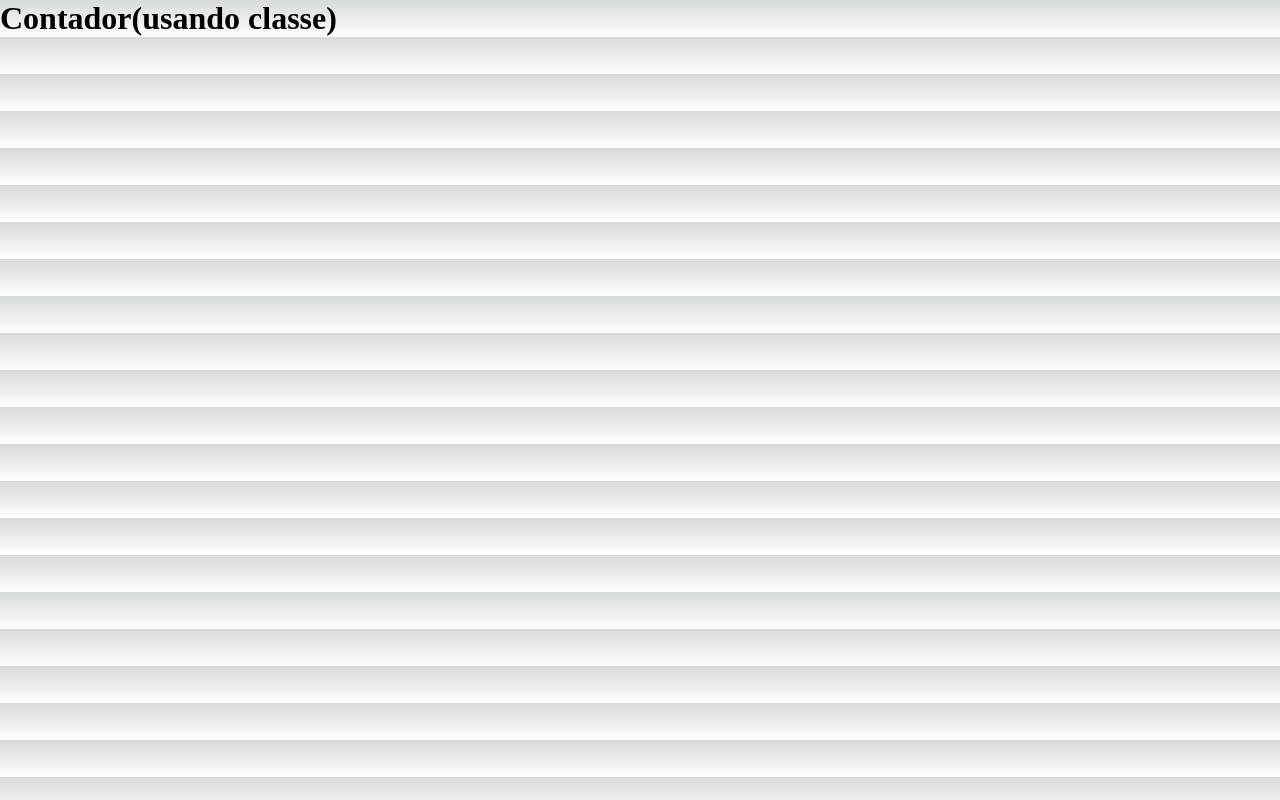
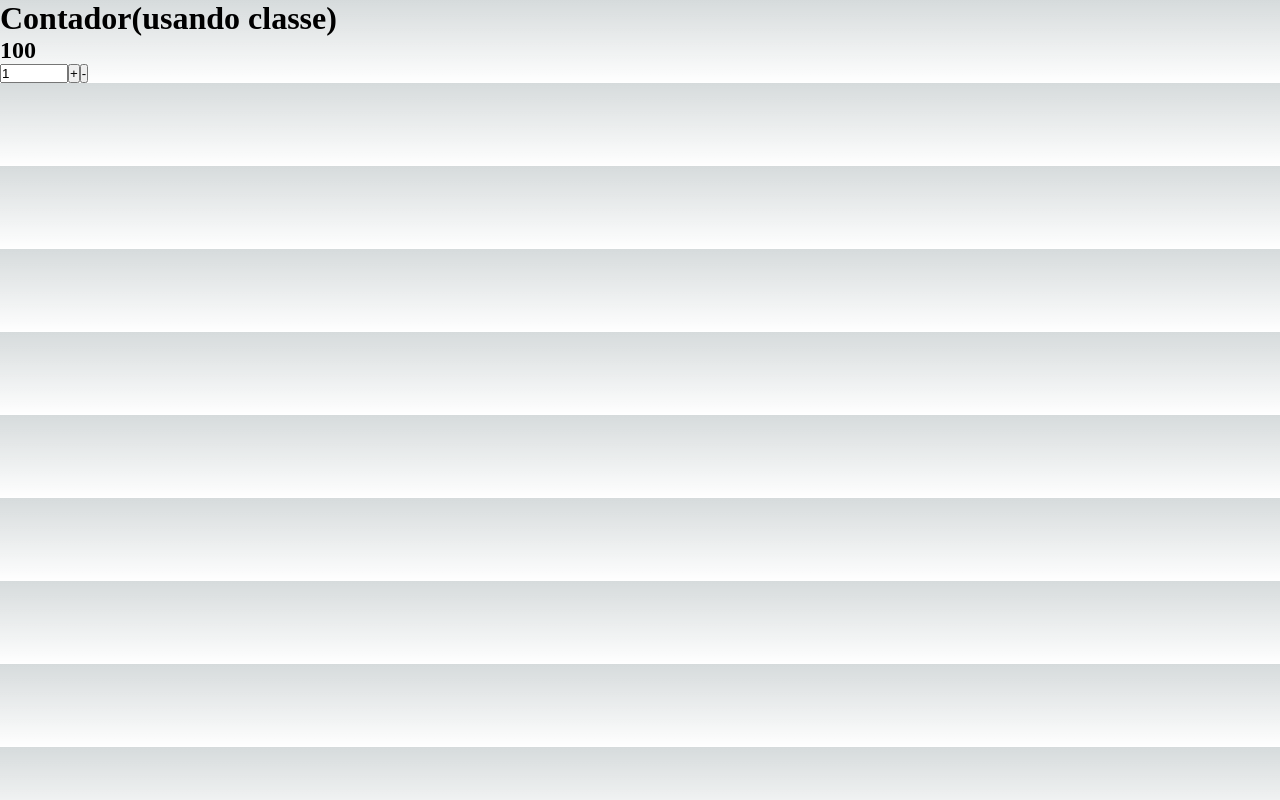
Before and after one commit to EduardoMarmentini/NEXT-JS, a Next.js app: page /classe/contador in a window 1280 px wide. Built offline with nearby package versions, Linux system fonts and the light colour scheme.

Commit message:
Finalizada a aula 47, chegando ao fim do modulo de react

```diff
--- a/components/Count.jsx
+++ b/components/Count.jsx
@@ -1,11 +1,62 @@
 import { Component } from "react";
-import Contador from "@/pages/classe/contador";
 
 export default class Count extends Component{
 
+    // Metodo construtor
+    constructor(props){
+        super(props)
+
+        // O metodo ?? server para setar um valor default caso não seja informado um valor pela propriedade do componente
+        this.state = {
+            numero: props.valorInicial ?? 0,
+            passo:  props.passo ?? 1
+        }
+    }
+
+    // Determinamos a função como uma arrow por conta do comportamento do this
+    inc = () => {
+        this.setState({
+            numero : this.state.numero + this.state.passo
+        })
+    }
+
+    // Metodo de decrementar usando this e a estruta das classses JS
+    dec = () => {
+        this.setState({
+            numero : this.state.numero - this.state.passo
+        })
+    }
+
+    // Metodo de alterar o estado do valor passo
+    aletararPasso = (event) => {
+        this.setState({ passo: + event.target.value });
+    }
+    // Renderizando uma parte do formulario por meio desse outro metodo
+    renderForm() {
+        return(
+            <div>
+                <input type="number"
+                    min={1}
+                    max={1000}
+                    value={this.state.passo}
+                    onChange={this.aletararPasso}
+                />
+                <button onClick={this.inc}>+</button>
+                <button onClick={this.dec}>-</button>
+            </div>
+        )
+    }
+
+    // Retorna a primeira parte do componente via metodo
     render() {
         return(
-            <Contador  ValorInicial={100}/>
+            <div>
+                <h1>
+                    Contador(usando classe)
+                </h1>
+                <h2>{this.state.numero}</h2>
+                {this.renderForm()}
+            </div>
         )
     }
 
--- a/pages/classe/contador.jsx
+++ b/pages/classe/contador.jsx
@@ -1,14 +1,12 @@
 import { Component } from "react";
+import ContadorPagina from "../../components/Count"
 
 export default class Contador extends Component{
 
     render(){
         return (
             <div>
-                <h1>
-                    Contador(usando classe)
-                </h1>
-                <h2>{this.props.ValorInicial}</h2>
+                <ContadorPagina valorInicial={100} />
             </div>
         )
     }
```
